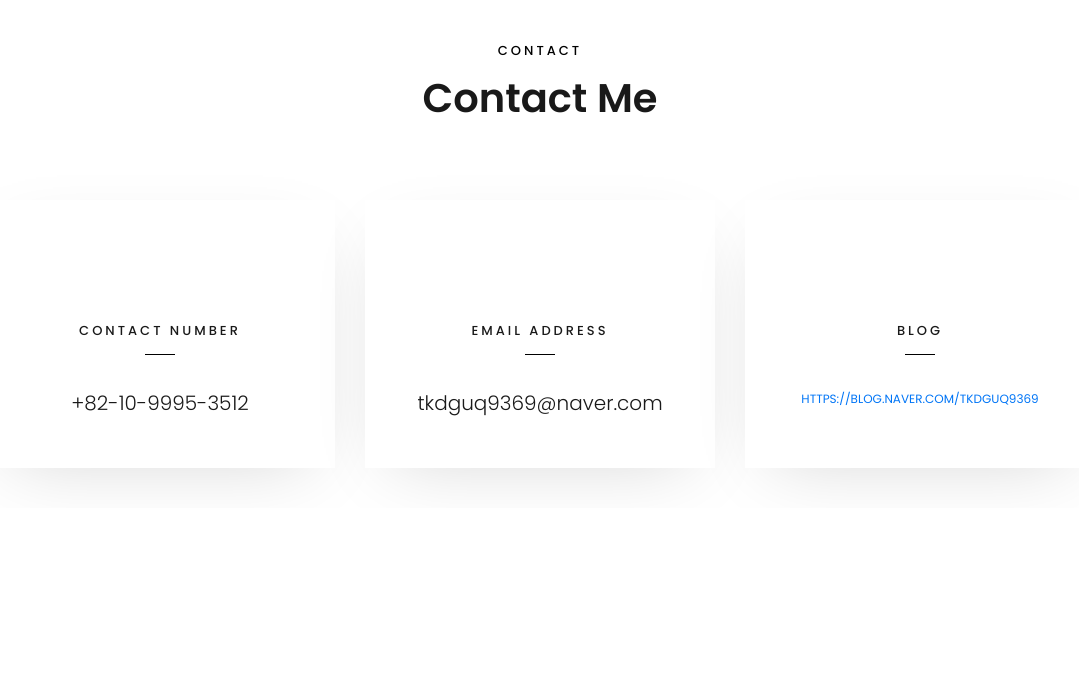
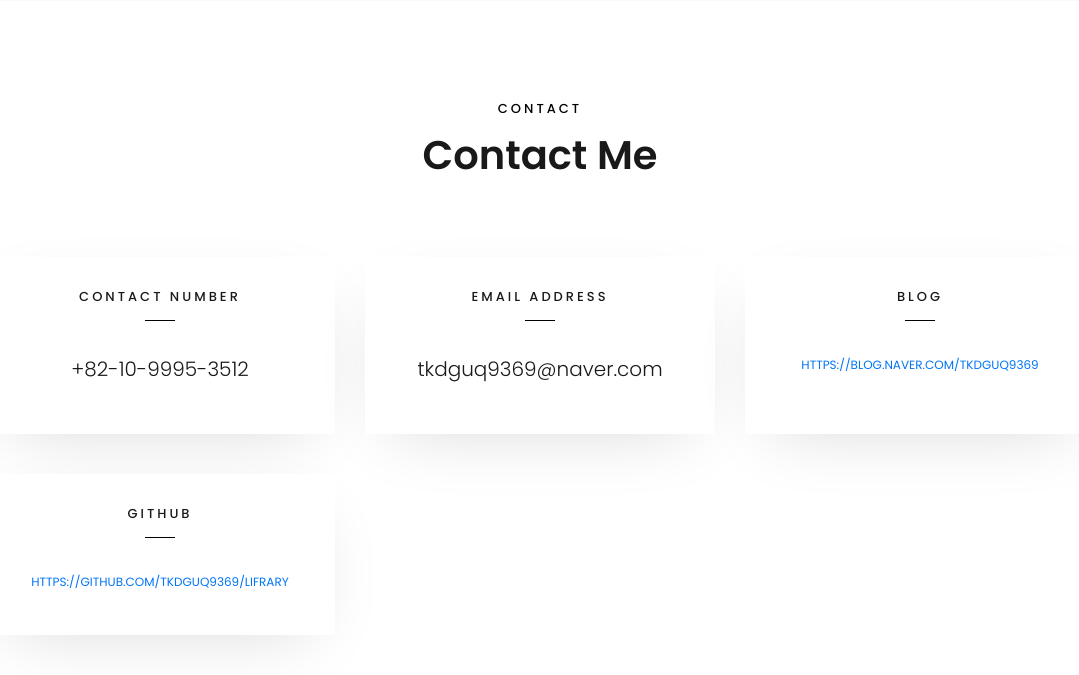
Before and after one commit to tkdguq9369/Lifrary, a Spring Boot app: page / in a window 1280 px wide. Shown: the part 5045-5720 px from the top of the page, without its empty margins (100-1179 px from the left). Before the commit the page ends 5525 px from the top, so only its background shows below. Run offline with Spring Boot 4, Linux system fonts and the light colour scheme; style sheets or scripts are compiled from the project's sources; some of the project's set-up classes (security, data sources, template engines, error pages and the like) are left out, and stand-ins take their place; some libraries are stand-ins or nearby versions; some web fonts are replaced.

Commit message:
포트폴리오 수정

```diff
--- a/lifrary/src/main/resources/templates/portfolio.html
+++ b/lifrary/src/main/resources/templates/portfolio.html
@@ -119,6 +119,15 @@
 		        			<span>
 		        			<a href="https://blog.naver.com/tkdguq9369"  target="_blank">
 		        			https://blog.naver.com/tkdguq9369</a></span>
+		        		</li>
+		        		<li>
+		        			<span>Github :</span>
+		        			<span>
+		        			<a href="https://github.com/tkdguq9369/Lifrary"  target="_blank">
+		        			https://github.com/tkdguq9369/Lifrary</a></span>
+		        		</li>
+		        		<li>
+		        			<a th:href="@{/portfolioStatic/completionReport.docx}"><span>☞ 완료보고서 다운로드 ☜</span></a>
 		        		</li>
 		        	</ul>
 		        </div>
@@ -322,9 +331,6 @@
 		<div class="row">
 					<div class="col-md-4 text-center d-flex ftco-animate">
 						<div class="services-1">
-							<span class="icon">
-								<i class="flaticon-analysis"></i>
-							</span>
 							<div class="desc">
 								<h3 class="mb-5">Contact Number</h3>
 								<h4>+82-10-9995-3512</h4>
@@ -333,9 +339,6 @@
 					</div>
 					<div class="col-md-4 text-center d-flex ftco-animate">
 						<div class="services-1">
-							<span class="icon">
-								<i class="flaticon-flasks"></i>
-							</span>
 							<div class="desc">
 								<h3 class="mb-5">Email Address</h3>
 								<h4>tkdguq9369@naver.com</h4>
@@ -344,12 +347,17 @@
 					</div>
 					<div class="col-md-4 text-center d-flex ftco-animate">
 						<div class="services-1">
-							<span class="icon">
-								<i class="flaticon-ideas"></i>
-							</span>
 							<div class="desc">
 								<h3 class="mb-5">Blog</h3>
 								<a href="https://blog.naver.com/tkdguq9369" target="_blank"><span>https://blog.naver.com/tkdguq9369</span></a>
+							</div>
+						</div>
+					</div>
+					<div class="col-md-4 text-center d-flex ftco-animate">
+						<div class="services-1">
+							<div class="desc">
+								<h3 class="mb-5">Github</h3>
+								<a href="https://github.com/tkdguq9369/Lifrary" target="_blank"><span>https://github.com/tkdguq9369/Lifrary</span></a>
 							</div>
 						</div>
 					</div>
```
Also changed, not shown: lifrary/src/main/resources/static/libraryStatic/images/pentagon_logo.png, lifrary/src/main/resources/static/libraryStatic/images/square_logo.png.
